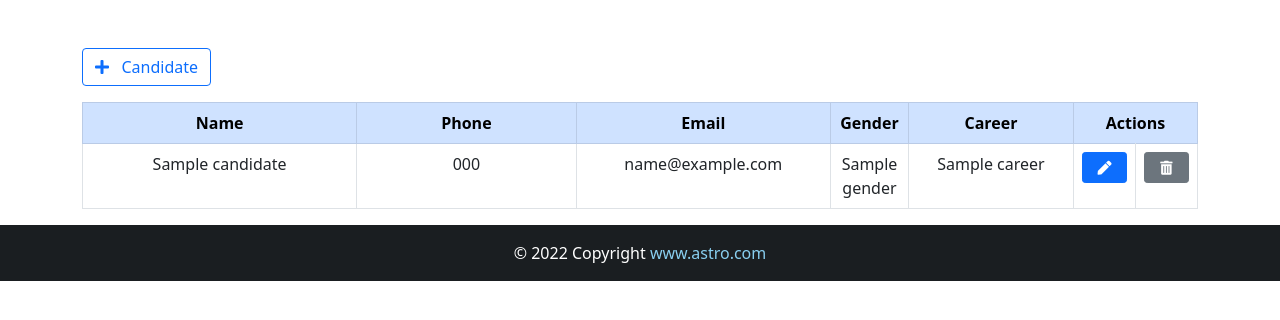
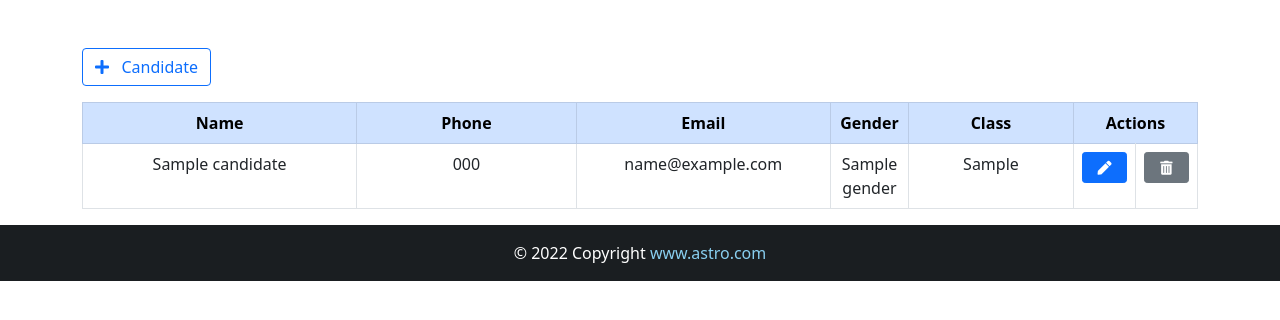
Before and after one commit to ibraheem82/django-school-candidate-crud, a Django app: template collectform/formapp/templates/formapp/candidate_list.html in a window 1280 px wide. Shown: the part 56-376 px from the top of the page. Run offline with Django 3.2, Linux system fonts and the light colour scheme; the template is opened without the code that fills it: most values are stand-ins (such as "Sample title", 1, 10 or a date in 2020).

Commit message:
updated.

```diff
--- a/collectform/formapp/templates/formapp/candidate_list.html
+++ b/collectform/formapp/templates/formapp/candidate_list.html
@@ -1,54 +1,52 @@
-{% extends "formapp/base.html" %}
-
-{% comment %} * Page content goes here {% endcomment %}
-
-{% block content %}
+{% extends "formapp/base.html" %} {% block content %}
 
 <div class="container">
   <a href="{% url 'create' %}" class="btn btn-outline-primary mb-3 mt-5">
     <i class="fas fa-plus"></i>&nbsp;&nbsp; Candidate
   </a>
-    <table class="table table-bordered" style="text-align: center; font-size: 16px;">
+  <table
+    class="table table-bordered"
+    style="text-align: center; font-size: 16px"
+  >
     <thead class="table-primary">
       <tr>
-                <th style="width: 25%;">Name</th>
-                <th style="width: 20%;">Phone</th>
-                <th style="width: 23%;">Email</th>
-                <th style="width: 7%;">Gender</th>
-                <th style="width: 15%;">Career</th>
-                <th colspan="2"  style="width: 10%;">Actions</th>
+        <th style="width: 25%">Name</th>
+        <th style="width: 20%">Phone</th>
+        <th style="width: 23%">Email</th>
+        <th style="width: 7%">Gender</th>
+        <th style="width: 15%">Class</th>
+        <th colspan="2" style="width: 10%">Actions</th>
       </tr>
     </thead>
 
-
     <!-- * Data from the database -->
-        {% for candidate  in object_list  %}
+    {% for candidate in object_list %}
     <tr>
       <td>{{ candidate.name }}</td>
       <td>{{ candidate.phone }}</td>
       <td>{{ candidate.email }}</td>
       <td>{{ candidate.gender }}</td>
-            <td>{{ candidate.career }}</td>
+      <td>{{ candidate.student_class }}</td>
       <td>
-                <a href="{% url 'update' pk=candidate.id %}" class="btn btn-primary btn-sm" style="width: 45px;">
+        <a
+          href="{% url 'update' pk=candidate.id %}"
+          class="btn btn-primary btn-sm"
+          style="width: 45px"
+        >
           <i class="fas fa-pen"></i>
         </a>
       </td>
       <td>
-                <a href="{% url 'delete' pk=candidate.id %}" class="btn btn-secondary btn-sm" style="width: 45px;">
+        <a
+          href="{% url 'delete' pk=candidate.id %}"
+          class="btn btn-secondary btn-sm"
+          style="width: 45px"
+        >
           <i class="fas fa-trash-alt"></i>
         </a>
       </td>
     </tr>
     {% endfor %}
-
-
-
-
-
-
-
-
   </table>
 </div>
 
```
Lines whose indentation alone changed are shown as unchanged.
